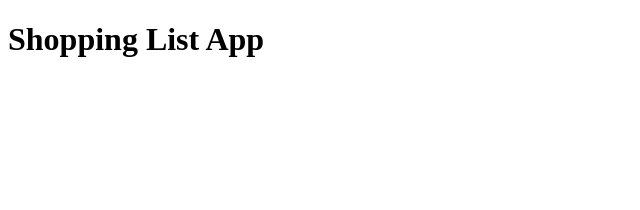
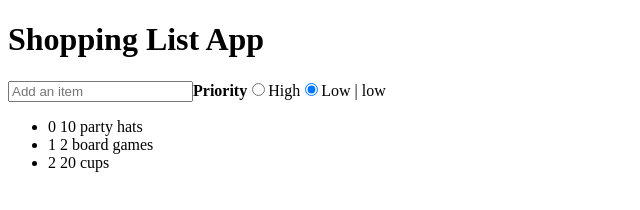
Before and after one commit to rathore90/Vue3Js---Shopping-List, a plain HTML site: page index.html in a window 1280 px wide. Shown: the whole page, without its empty margins (0-640 px from the left). Drawn offline with nearby package versions, Linux system fonts and the light colour scheme.

Commit message:
user input

```diff
--- a/index.html
+++ b/index.html
@@ -11,6 +11,15 @@
 <body>
   <div id="shopping-list">
     <h1>{{ header || 'welcome'}}</h1>
+    <input type="text" v-model="newItem" placeholder="Add an item">
+    <strong>Priority</strong>
+    <label><input type="radio" v-model="newItemPriority" value="high">High</label>
+    <label><input type="radio" v-model="newItemPriority" value="low">Low</label>
+    <label></label>
+    {{newItem}} | {{newItemPriority}}
+    <ul>
+      <li v-for="(item, key) in items" :key="item.id">{{key}} {{item.label}}</li>
+    </ul>
   </div>
 
   <script src="https://unpkg.com/vue@3"></script>
@@ -18,7 +27,22 @@
     const shoppingListApp = Vue.createApp({
       data() {
         return {
-          header: 'Shopping List App'
+          header: 'Shopping List App',
+          newItem: '',
+          newItemPriority: 'low',
+          items: [{
+              id: 1,
+              label: '10 party hats'
+            },
+            {
+              id: 2,
+              label: '2 board games'
+            },
+            {
+              id: 3,
+              label: '20 cups'
+            },
+          ]
         }
       }
     }).mount('#shopping-list')
```
